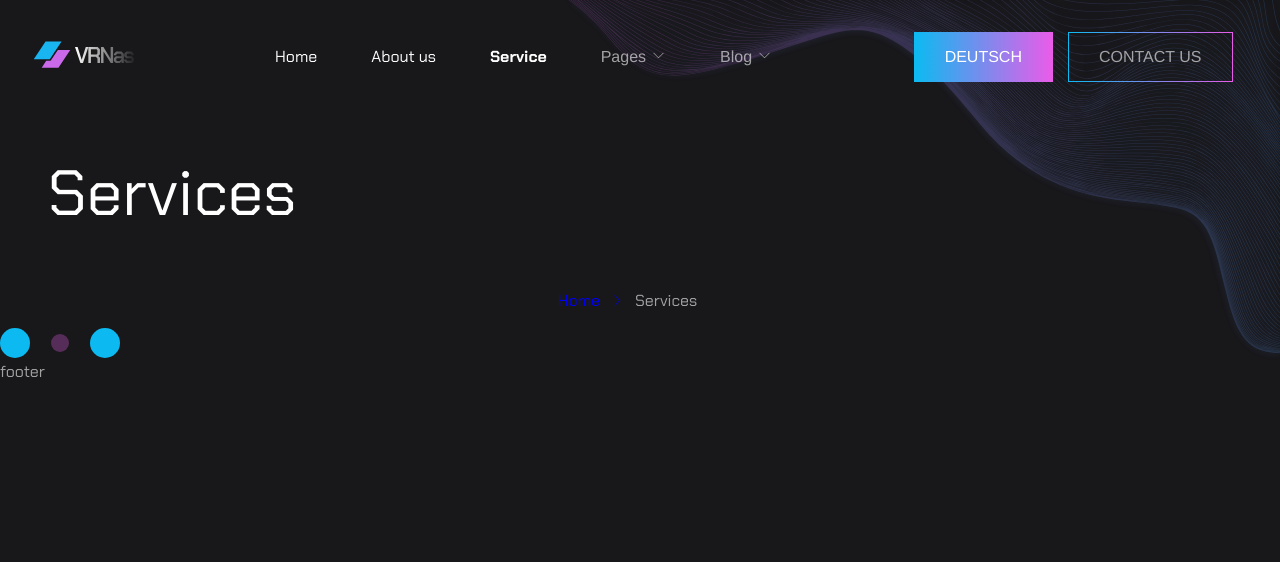
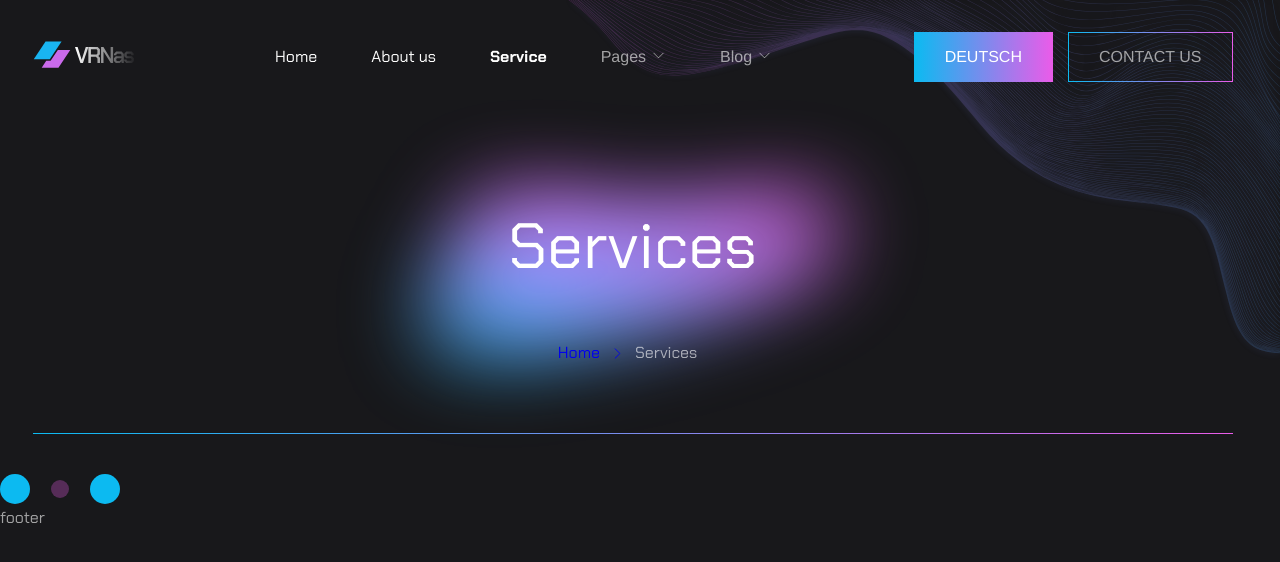
Before and after one commit to 0smir/VRNAS, a Vue app: page /service in a window 1280 px wide. Shown: the top 562 px of the page. Built offline with nearby package versions, Linux system fonts and the light colour scheme; a web font is replaced by a local one.

Commit message:
add styles for page header component

```diff
--- a/src/components/UI/ThePageHeader.vue
+++ b/src/components/UI/ThePageHeader.vue
@@ -9,7 +9,7 @@ const props = defineProps({
 </script>
 
 <template>
-  <header class="page__header">
+  <header class="page__header highlighted">
     <div v-if="pageTitle" class="container page__header-container">
       <h1 class="h1 title title page__title">{{ pageTitle }}</h1>
     </div>
@@ -20,5 +20,31 @@ const props = defineProps({
 
 
 <style lang="scss" scoped>
-
+  .page__header {
+    position: relative;
+    display: flex;
+    flex-direction: column;
+    justify-content: center;
+    height: min(400px, 40dvh);
+    border-bottom: 1px solid;
+    border-image: $border_with_gradient;
+    margin-bottom: 40px;
+  }
+  .page__title{
+    text-align: center;
+  }
+  .highlighted{
+    &::after {
+      position: absolute;
+      content: '';
+      display: block;
+      inset: 0;
+      z-index: -1;
+      filter: blur(20px);
+      background-image: url('@/assets/images/light_bg.png'),  url('@/assets/images/light_bg.png');
+      background-repeat: no-repeat no-repeat;
+      background-position:  50% 100%,  50% 0%;
+      background-size: contain, contain;
+    }
+  }
 </style>
```
